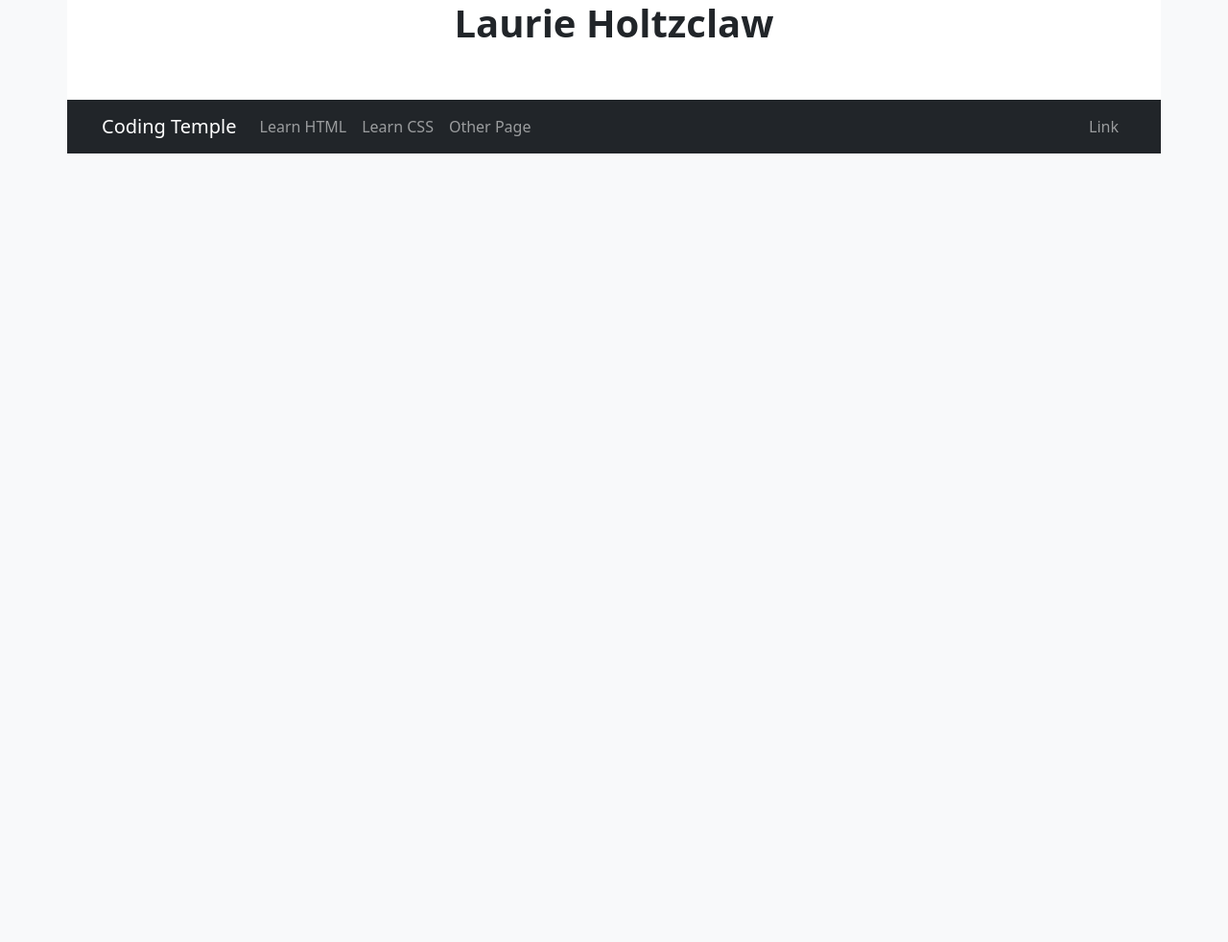
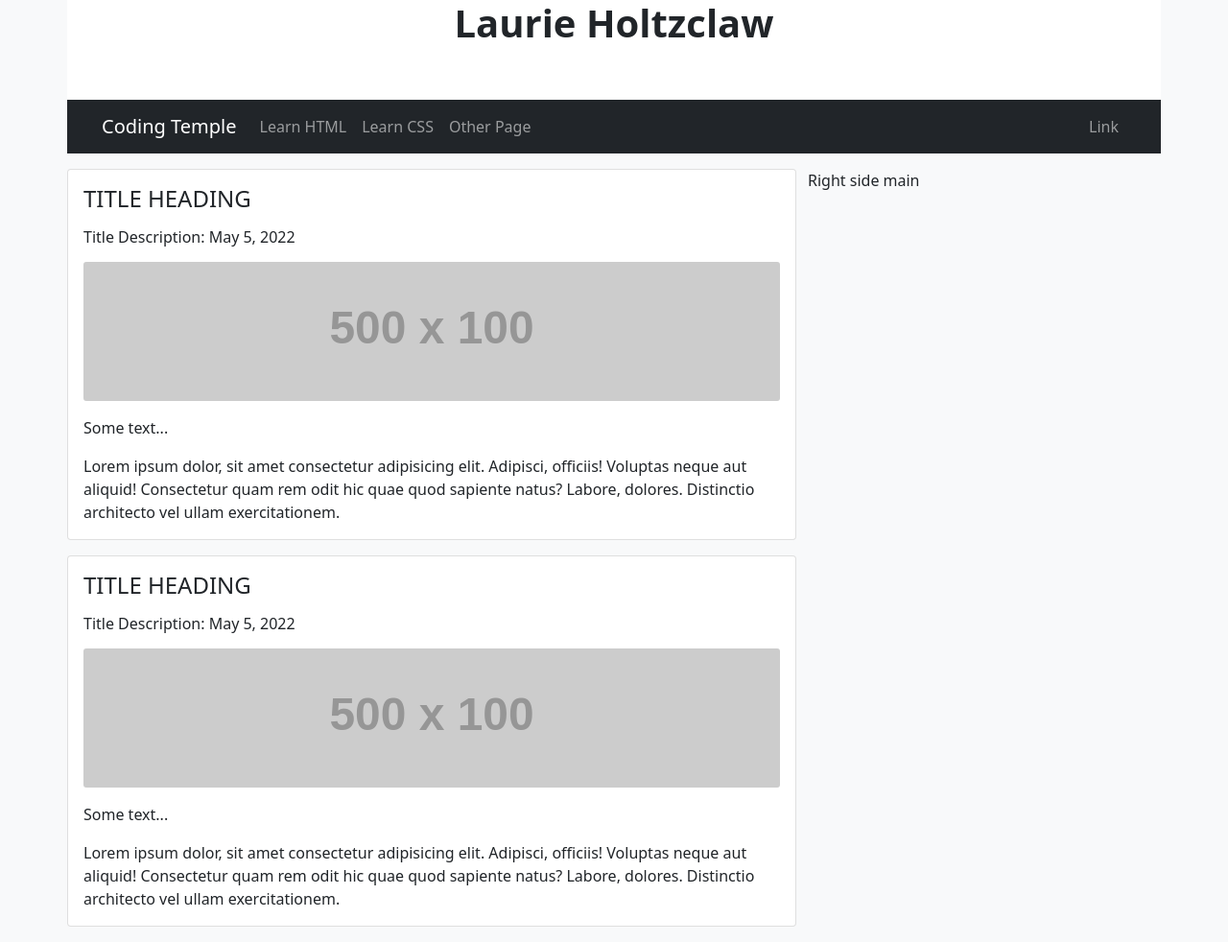
Before and after one commit to lholtzclaw/bootstrap_profile, a plain HTML site: page index.html in a window 1280 px wide. Shown: the whole page at 96% size. Before the commit the page ends 800 px from the top, so only its background shows below. Drawn offline with nearby package versions, Linux system fonts and the light colour scheme; placeholder pictures from the web are drawn by us.

Commit message:
Add main content row and left column cards

```diff
--- a/index.html
+++ b/index.html
@@ -12,8 +12,7 @@
     <div class="container">
 
         <!-- Row 1 - Header Row -->
-        <div class="row bg-white pb-5
-        ">
+        <div class="row bg-white pb-5">
             <div class="col">
                 <h1 class="text-center fw-bold">Laurie Holtzclaw</h1>
             </div>
@@ -51,10 +50,40 @@
        </div>
 
         <!-- Row 3 - Main content -->
+        <div class="row mt-3">
+            <div class="col-12 col-md-8 px-0">
+                <!-- Top card here -->
+                <div class="card mb-3">
+                    <div class="card-body">
+                      <h4 class="card-title">TITLE HEADING</h4>
+                      <h6 class="card-subtitle my-3">Title Description: May 5, 2022</h6>
+                      <img src="https://via.placeholder.com/500x100" class="card-img" alt="placeholder image">
+                      <p class="card-text mt-3">Some text...</p>
+                      <p class="card-text">Lorem ipsum dolor, sit amet consectetur adipisicing elit. Adipisci, officiis! Voluptas neque aut aliquid! Consectetur quam rem odit hic quae quod sapiente natus? Labore, dolores. Distinctio architecto vel ullam exercitationem.</p>
+                    </div>
+                  </div>
 
-            <!-- Left 2/3 column -->
+                <!-- Bottom card here -->
+                <div class="card mb-3">
+                    <div class="card-body">
+                      <h4 class="card-title">TITLE HEADING</h4>
+                      <h6 class="card-subtitle my-3">Title Description: May 5, 2022</h6>
+                      <img src="https://via.placeholder.com/500x100" class="card-img" alt="placeholder image">
+                      <p class="card-text mt-3">Some text...</p>
+                      <p class="card-text">Lorem ipsum dolor, sit amet consectetur adipisicing elit. Adipisci, officiis! Voluptas neque aut aliquid! Consectetur quam rem odit hic quae quod sapiente natus? Labore, dolores. Distinctio architecto vel ullam exercitationem.</p>
+                    </div>
+                  </div>
+
+
+            </div><!-- Left 2/3 column -->
 
             <!-- Right 1/3 column -->
+            <div class="col-12 col-md-4">
+                Right side main
+            </div>
+        </div>
+
+
     </div>
 
         <script src="https://cdn.jsdelivr.net/npm/bootstrap@5.0.2/dist/js/bootstrap.bundle.min.js"></script>
```
